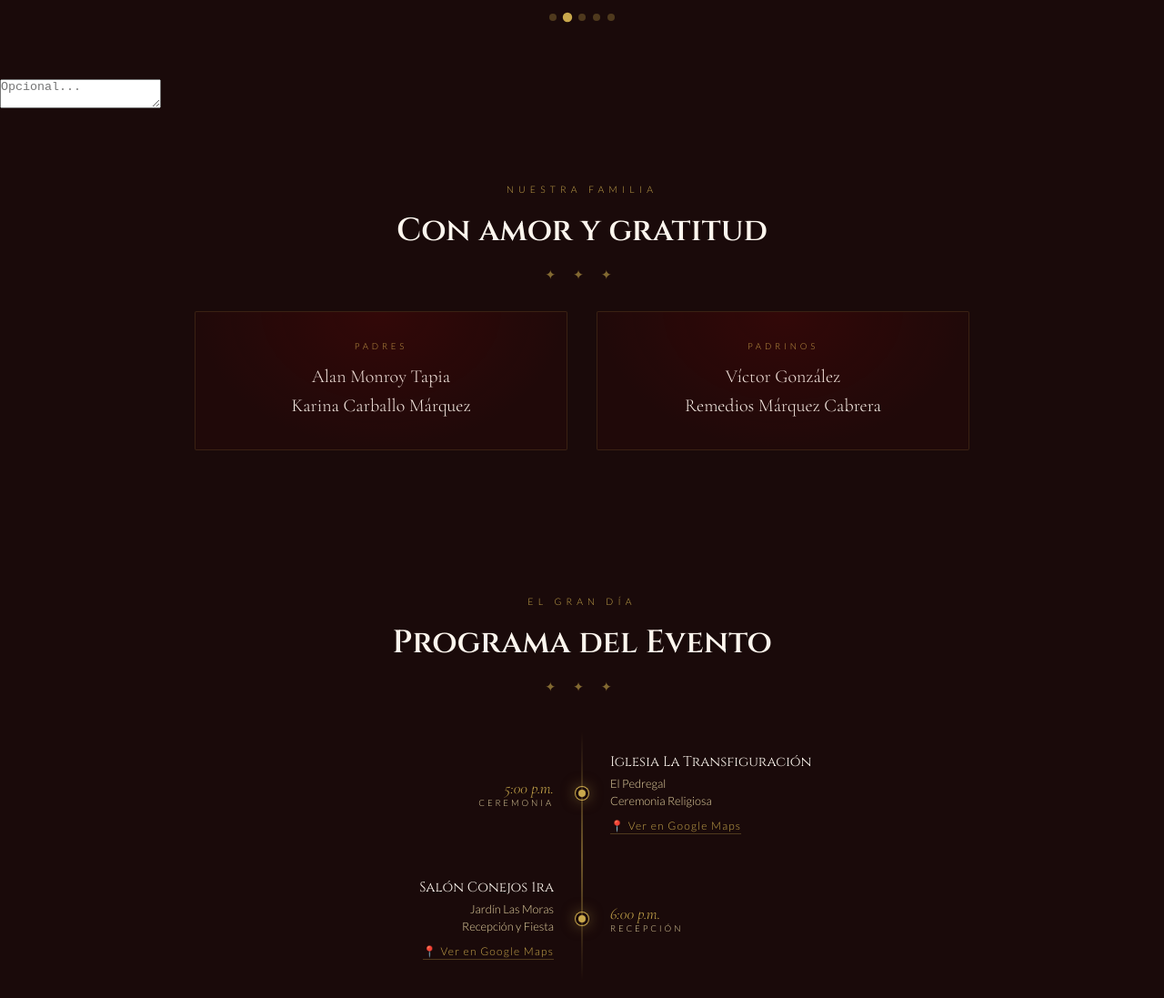
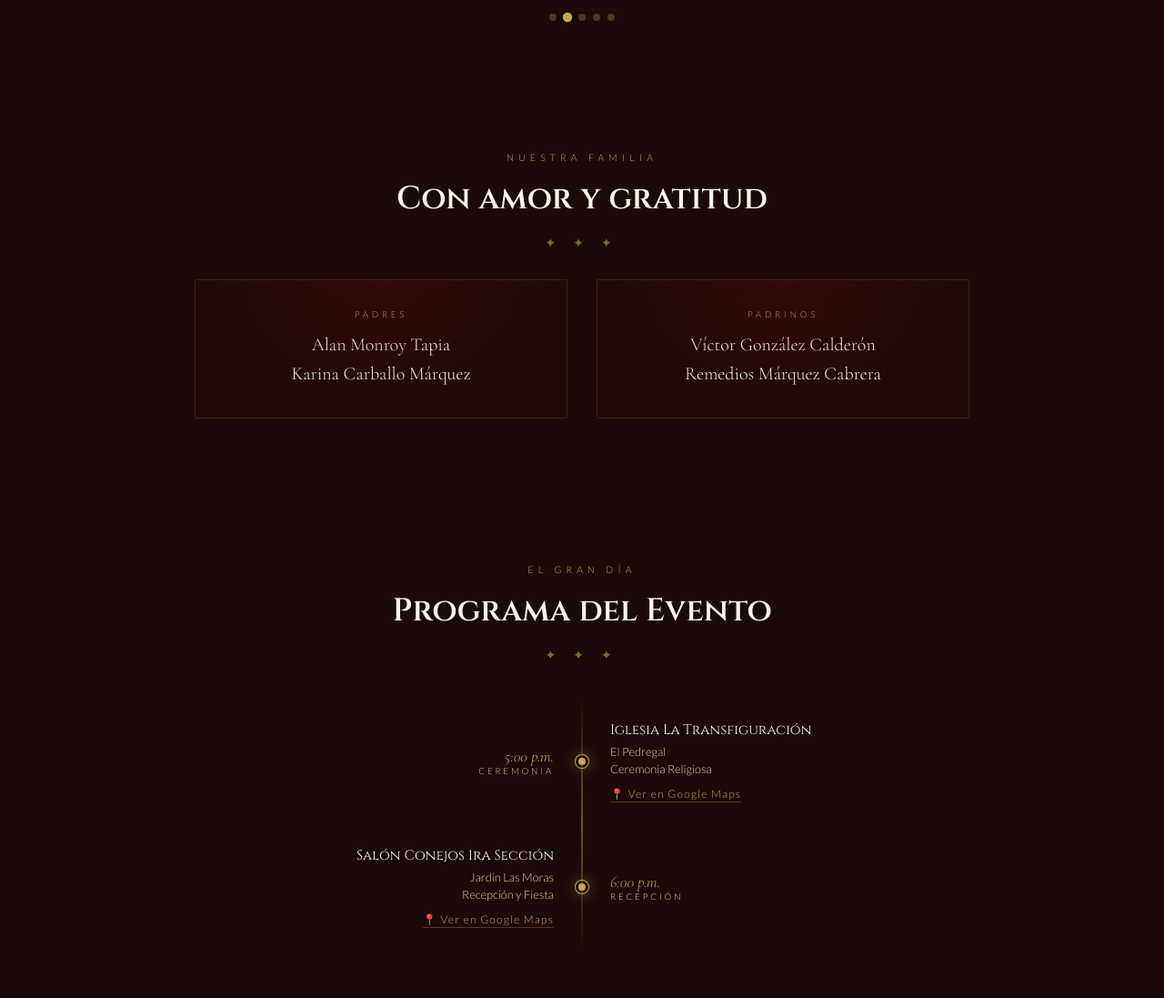
Before and after one commit to ceci090/INVITACION-FIESTA-PERSONALIZADA-, a plain HTML site: page index.html in a window 1280 px wide. Shown: the part 2212-3309 px from the top of the page at 91% size. Drawn offline with nearby package versions, Linux system fonts and the light colour scheme.

Commit message:
Update index.html

```diff
--- a/index.html
+++ b/index.html
@@ -699,7 +699,7 @@
     <div class="carousel-dots" id="dots"></div>
   </div>
 </div>
-<textarea id="mensaje_input" placeholder="Opcional..."></textarea>
+
 <!-- ══ FAMILIA ══ -->
 <section class="reveal">
   <p class="section-label">Nuestra Familia</p>
@@ -712,7 +712,7 @@
     </div>
     <div class="family-card">
       <p class="family-role">Padrinos</p>
-      <p class="family-names">Víctor González<br>Remedios Márquez Cabrera</p>
+      <p class="family-names">Víctor González Calderón <br>Remedios Márquez Cabrera</p>
     </div>
   </div>
 </section>
@@ -739,7 +739,7 @@
 
     <div class="timeline-item">
       <div class="tl-left">
-        <p class="tl-place">Salón Conejos 1ra</p>
+        <p class="tl-place">Salón Conejos 1ra Sección</p>
         <p class="tl-detail">Jardín Las Moras<br>Recepción y Fiesta</p>
         <a href="https://maps.app.goo.gl/PD7zqm4NByxonbgm9" target="_blank" class="map-link">📍 Ver en Google Maps</a>
       </div>
```
